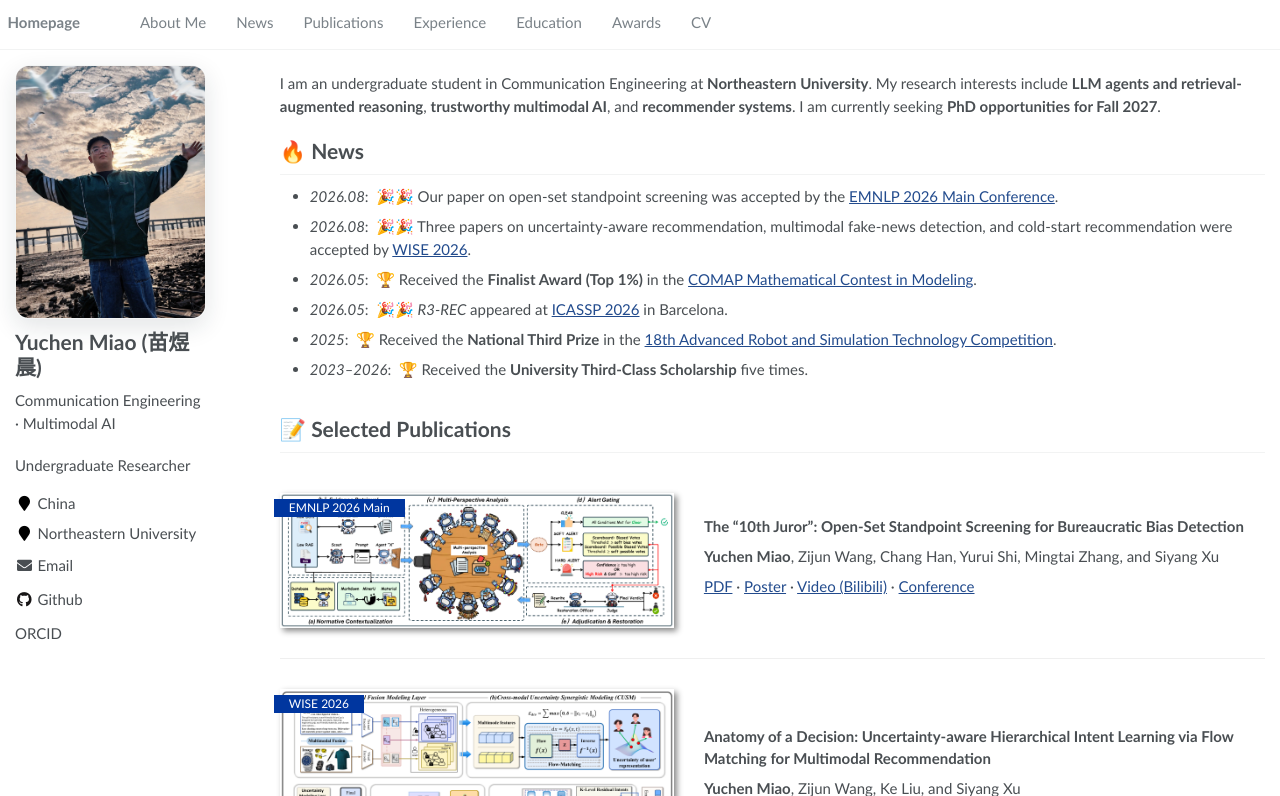
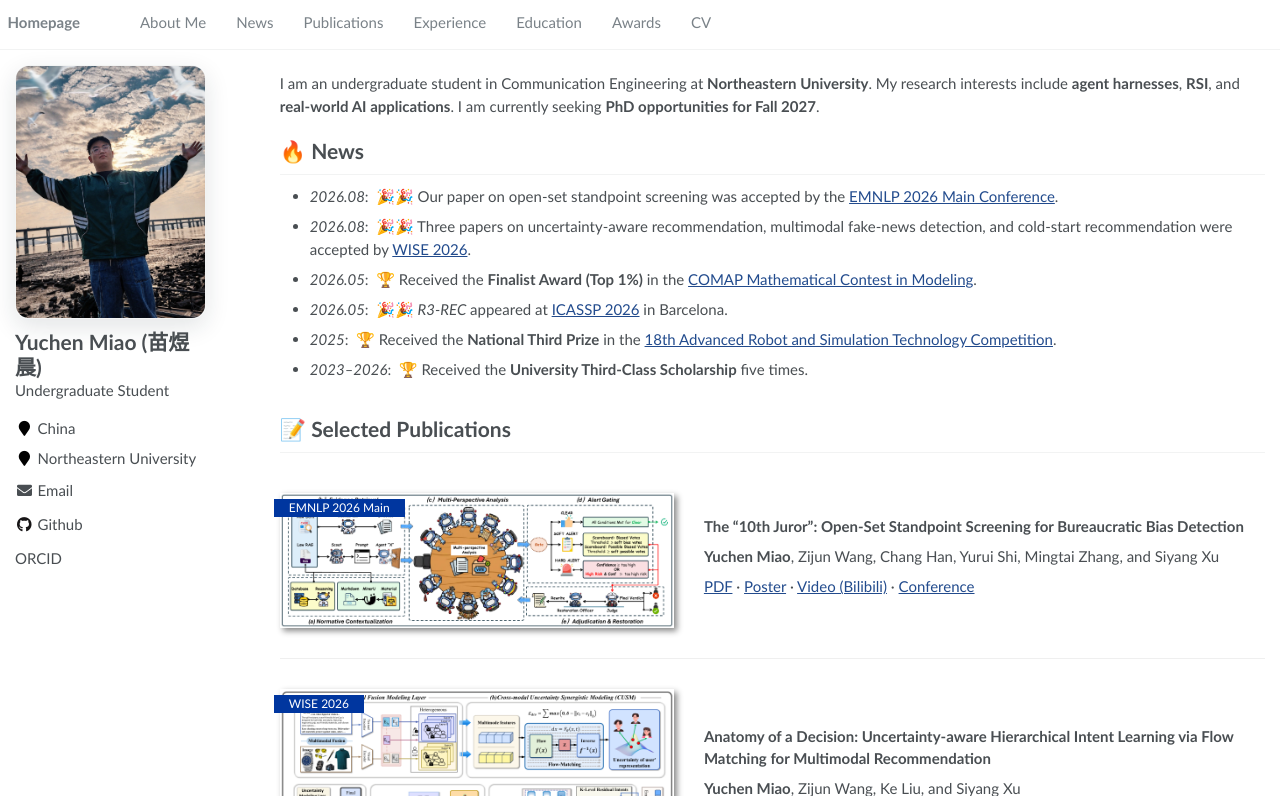
Before and after one commit to yuchenmiao04/yuchenmiao04.github.io, a Jekyll site: the page built from _pages/about.md, in a window 1280 px wide and 900 px high, cut to the strip 104-900 px from the top of the window. Built offline with Jekyll 4.4.1, drawn with Linux system fonts in a browser that asks for light colours.

Commit message:
Update research interests and undergraduate profile

```diff
--- a/_config.yml
+++ b/_config.yml
@@ -7,7 +7,7 @@
 
 # Site Settings
 title                    : "Yuchen Miao (苗煜晨)"
-description              : "Undergraduate Researcher"
+description              : "Undergraduate Student"
 repository               : "yuchenmiao04/yuchenmiao04.github.io"
 url                      : "https://yuchenmiao04.github.io"
 google_scholar_stats_use_cdn : false
@@ -24,7 +24,7 @@ baidu_site_verification  :  # get baidu_site_verification from https://ziyuan.ba
 author:
   name             : "Yuchen Miao (苗煜晨)"
   avatar           : "/images/yuchen-miao-profile.jpg"
-  bio              : "Communication Engineering · Multimodal AI"
+  bio              :
   location         : "China"
   employer         : "Northeastern University"
   pubmed           :
--- a/_pages/about.md
+++ b/_pages/about.md
@@ -10,7 +10,7 @@ redirect_from:
 
 <span class='anchor' id='about-me'></span>
 
-I am an undergraduate student in Communication Engineering at **Northeastern University**. My research interests include **LLM agents and retrieval-augmented reasoning**, **trustworthy multimodal AI**, and **recommender systems**. I am currently seeking **PhD opportunities for Fall 2027**.
+I am an undergraduate student in Communication Engineering at **Northeastern University**. My research interests include **agent harnesses**, **RSI**, and **real-world AI applications**. I am currently seeking **PhD opportunities for Fall 2027**.
 
 # 🔥 News
 
```
